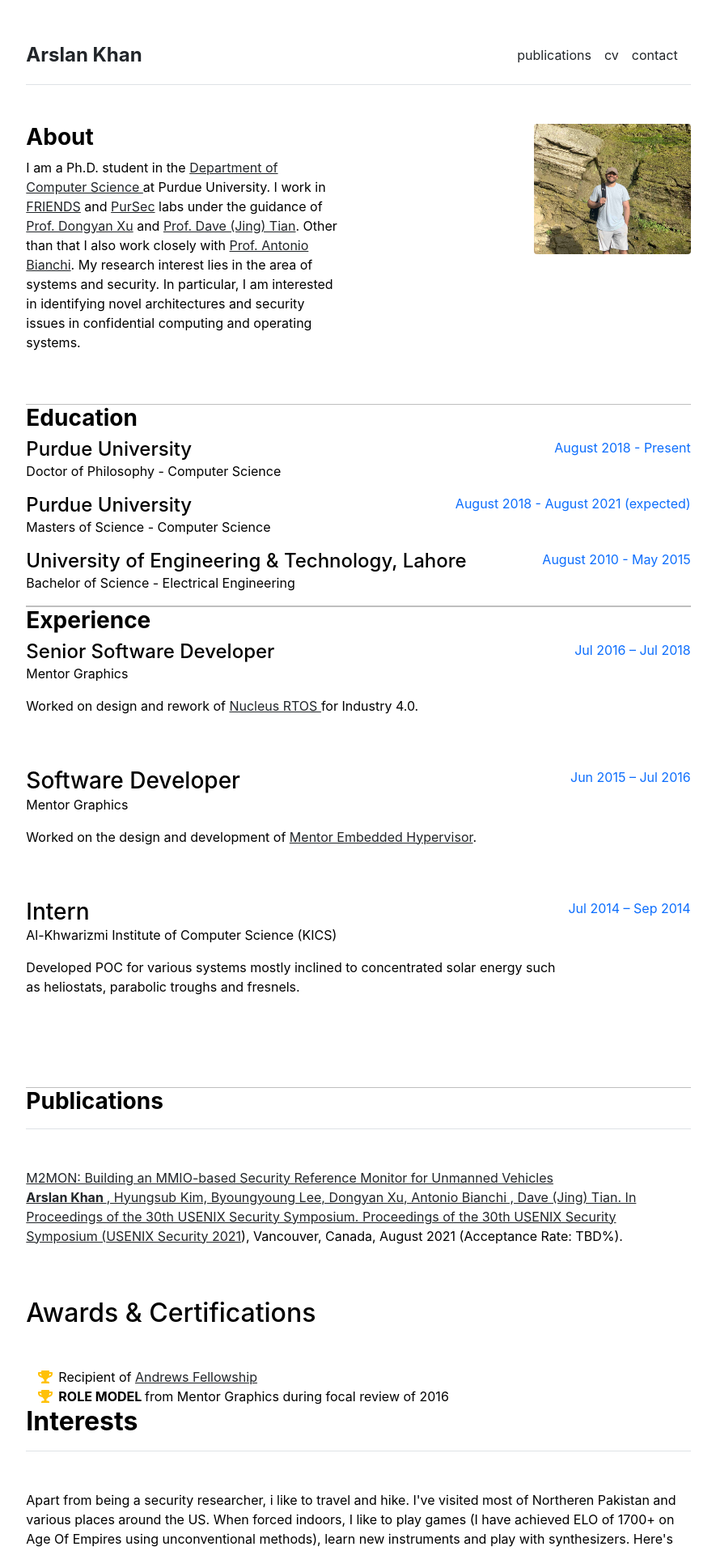
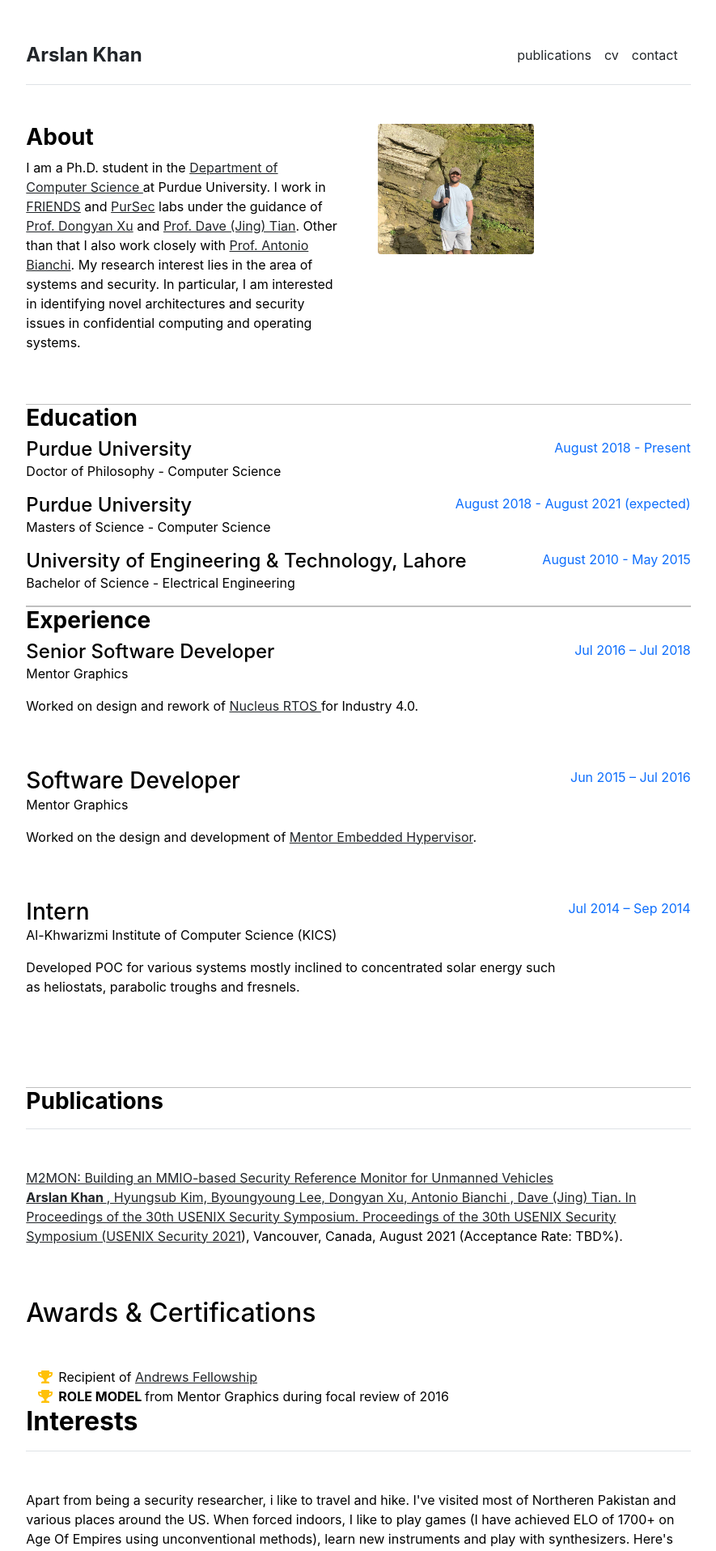
Before and after one commit to Arslan8/arslan8.github.io, a Jekyll site: the page built from index.md, in a window 1280 px wide. Shown: the top 1916 px of the page at 81% size, without its empty margins (197-1082 px from the left). Built offline with Jekyll 4.4.1, drawn with Linux system fonts in a browser that asks for light colours.

Commit message:
reverting

```diff
--- a/_layouts/home.html
+++ b/_layouts/home.html
@@ -8,7 +8,7 @@
     {{ content }}
   </div>
   <div class="col-md-6">
-    <img src="{{ site.github.url }}/assets/img/cover.jpeg" align="right" alt="Home" class="rounded float-right" width="50%">
+    <img src="{{ site.github.url }}/assets/img/cover.jpeg" alt="Home" class="rounded float-right" width="50%">
   </div>
 </div>
 
```
